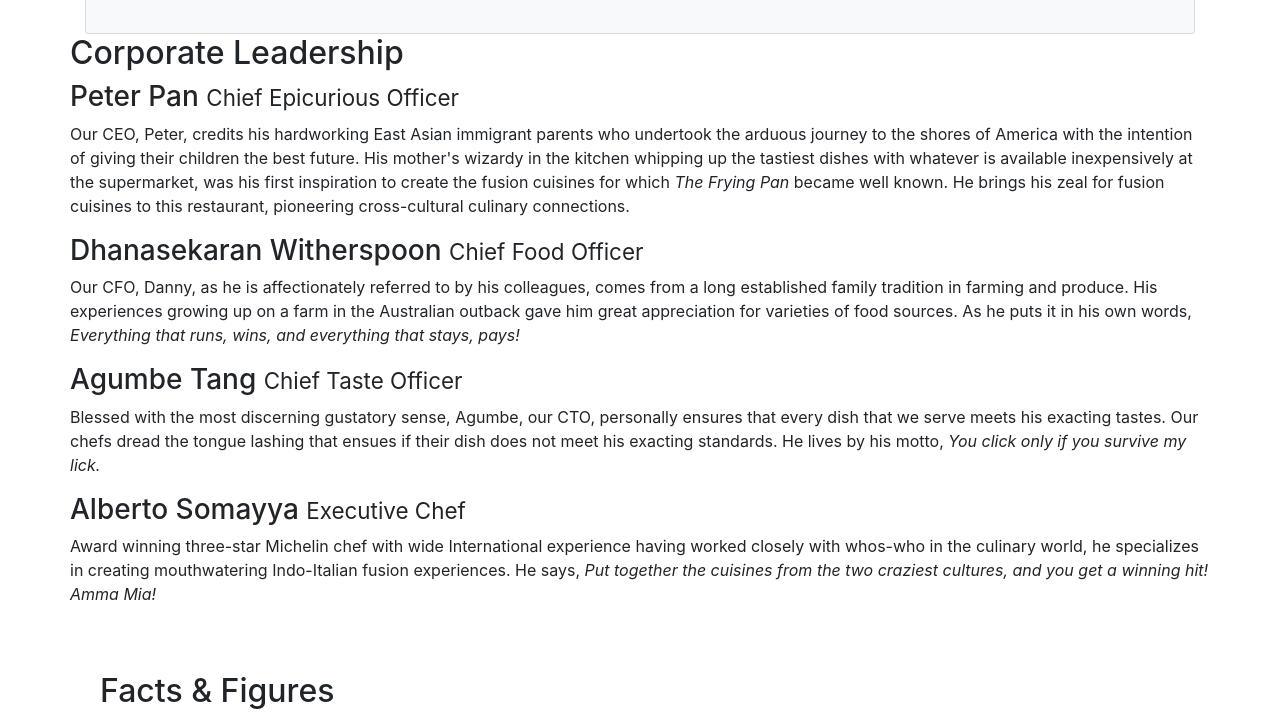
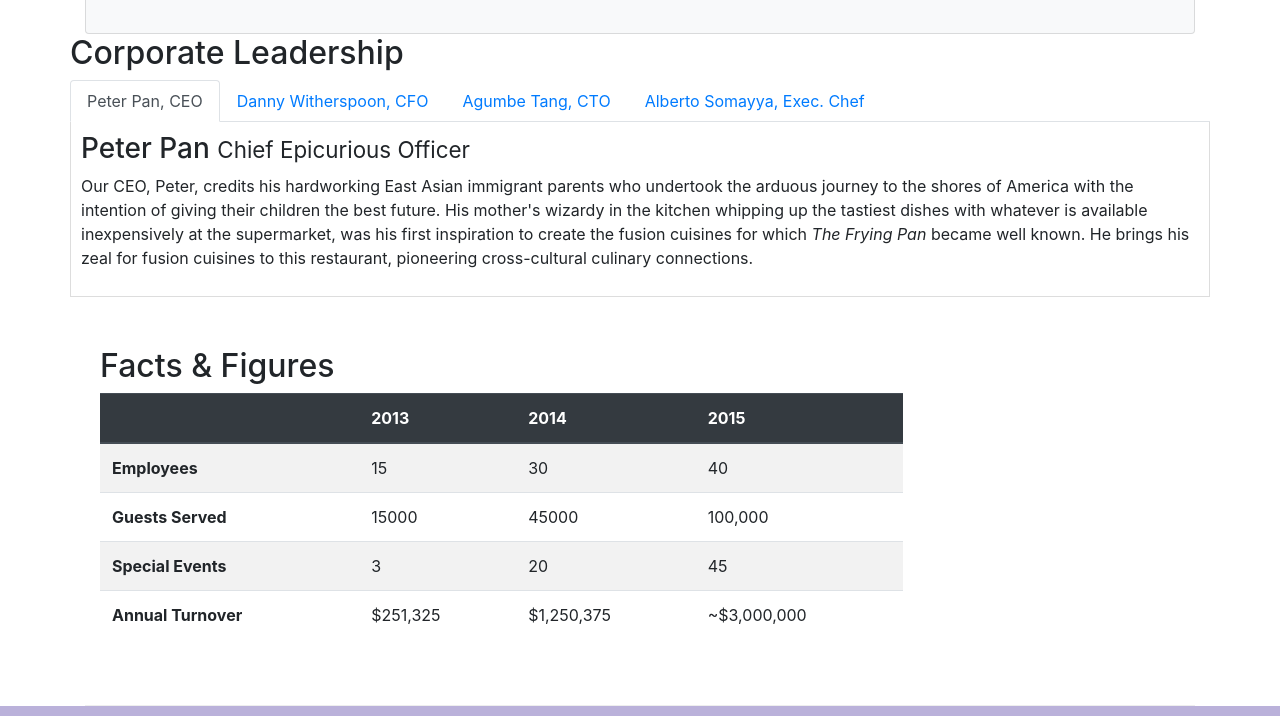
Before and after one commit to prachuryanath/git1, a website: page aboutus.html in a window 1280 px wide. Shown: the part 1082-1798 px from the top of the page. Drawn offline with nearby package versions, Linux system fonts and the light colour scheme.

Commit message:
Third week tabs and pills

```diff
--- a/aboutus.html
+++ b/aboutus.html
@@ -101,14 +101,45 @@
         <div class="row">
             <div>
                 <h2>Corporate Leadership</h2>
-                <h3>Peter Pan <small>Chief Epicurious Officer</small></h3>
-                <p class="d-none d-sm-block">Our CEO, Peter, credits his hardworking East Asian immigrant parents who undertook the arduous journey to the shores of America with the intention of giving their children the best future. His mother's wizardy in the kitchen whipping up the tastiest dishes with whatever is available inexpensively at the supermarket, was his first inspiration to create the fusion cuisines for which <em>The Frying Pan</em> became well known. He brings his zeal for fusion cuisines to this restaurant, pioneering cross-cultural culinary connections.</p>
-                <h3>Dhanasekaran Witherspoon <small>Chief Food Officer</small></h3>
-                <p class="d-none d-sm-block">Our CFO, Danny, as he is affectionately referred to by his colleagues, comes from a long established family tradition in farming and produce. His experiences growing up on a farm in the Australian outback gave him great appreciation for varieties of food sources. As he puts it in his own words, <em>Everything that runs, wins, and everything that stays, pays!</em></p>
-                <h3>Agumbe Tang <small>Chief Taste Officer</small></h3>
-                <p class="d-none d-sm-block">Blessed with the most discerning gustatory sense, Agumbe, our CTO, personally ensures that every dish that we serve meets his exacting tastes. Our chefs dread the tongue lashing that ensues if their dish does not meet his exacting standards. He lives by his motto, <em>You click only if you survive my lick.</em></p>
-                <h3>Alberto Somayya <small>Executive Chef</small></h3>
-                <p class="d-none d-sm-block">Award winning three-star Michelin chef with wide International experience having worked closely with whos-who in the culinary world, he specializes in creating mouthwatering Indo-Italian fusion experiences. He says, <em>Put together the cuisines from the two craziest cultures, and you get a winning hit! Amma Mia!</em></p>
+                <ul class="nav nav-tabs">
+                    <li class="nav-item">
+                      <a class="nav-link active" href="#peter"
+                        role="tab" data-toggle="tab">Peter Pan, CEO</a>
+                    </li>
+                    <li class="nav-item">
+                      <a class="nav-link" href="#danny" role="tab"
+                        data-toggle="tab">Danny Witherspoon, CFO</a>
+                    </li>
+                    <li class="nav-item">
+                      <a class="nav-link" href="#agumbe"role="tab"
+                        data-toggle="tab">Agumbe Tang, CTO</a>
+                    </li>
+                    <li class="nav-item">
+                      <a class="nav-link" href="#alberto" role="tab"
+                        data-toggle="tab">Alberto Somayya, Exec. Chef</a>
+                    </li>
+                </ul>
+                <div class="tab-content">
+                    <div role="tabpanel" class="tab-pane fade show active" id="peter">
+                        <h3>Peter Pan <small>Chief Epicurious Officer</small></h3>
+                        <p class="d-none d-sm-block">Our CEO, Peter, credits his hardworking East Asian immigrant parents who undertook the arduous journey to the shores of America with the intention of giving their children the best future. His mother's wizardy in the kitchen whipping up the tastiest dishes with whatever is
+                        available inexpensively at the supermarket, was his first inspiration to create the fusion cuisines for which <em>The Frying Pan</em> became well known. He brings his zeal for fusion cuisines to this restaurant, pioneering cross-cultural culinary connections.</p>
+                    </div>
+                    <div role="tabpanel" class="tab-pane fade" id="danny">
+                        <h3>Dhanasekaran Witherspoon <small>Chief Food Officer</small></h3>
+                        <p class="d-none d-sm-block">Our CFO, Danny, as he is affectionately referred to by his colleagues, comes from a long established family tradition in farming and produce. His experiences growing up on a farm in the Australian outback gave him great appreciation for varieties of food sources.
+                            As he puts it in his own words, <em>Everything that runs, wins, and everything that stays, pays!</em></p>
+                    </div>
+                    <div role="tabpanel" class="tab-pane fade" id="agumbe">
+                        <h3>Agumbe Tang <small>Chief Taste Office</small></h3>
+                        <p class="d-none d-sm-block">Blessed with the most discerning gustatory sense, Agumbe, our CTO, personally ensures that every dish that we serve meets his exacting tastes. Our chefs dread the tongue lashing that ensues if their dish does not meet his exacting standards. He lives by his motto, <em>You click only if you survive my lick.</em></p>
+                    </div>
+                    <div role="tabpanel" class="tab-pane fade" id="alberto">
+                        <h3>Alberto Somayya <small>Executive Chef</small></h3>
+                        <p class="d-none d-sm-block">Award winning three-star Michelin chef with wide International experience having worked closely with whos-who in the culinary world, he specializes in creating mouthwatering Indo-Italian fusion experiences. He says, <em>Put together the cuisines from the two craziest cultures, and you get a winning hit! Amma Mia!</em></p>
+                    </div>
+                </div>
+
             </div>
         </div>
         <div class="row row-content">
--- a/css/style.css
+++ b/css/style.css
@@ -35,3 +35,9 @@ body{
 .navbar-dark {
      background-color: #24115a;
 }
+.tab-content {
+    border-left: 1px solid #ddd;
+    border-right: 1px solid #ddd;
+    border-bottom: 1px solid #ddd;
+    padding: 10px;
+}
```
